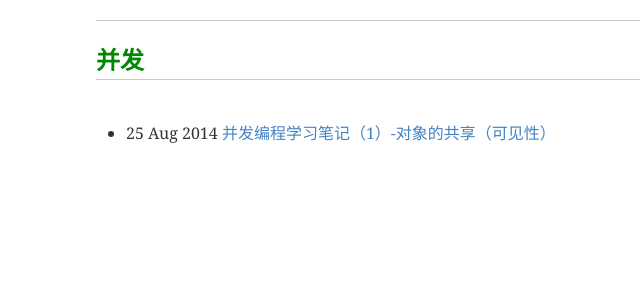
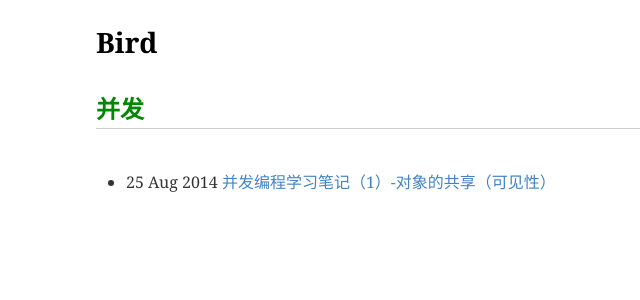
Before and after one commit to Qing-Shuang/Bird, a Jekyll site: the page built from index.html, in a window 1280 px wide. Shown: the top 300 px of the page, without its empty margins (194-834 px from the left). Built offline with Jekyll 4.4.1, drawn with Linux system fonts in a browser that asks for light colours.

Commit message:
Update index.html

```diff
--- a/index.html
+++ b/index.html
@@ -1,7 +1,8 @@
 ---
 layout: default
+title: Bird
 ---
-<h2>{{ page.title }}</h2>
+<h1>{{ page.title }}</h1>
 
 <div>
 <h2>并发</h2>
@@ -9,7 +10,7 @@ layout: default
 
 {% for post in site.tags.concurrency %}
 
-　　<li>{{ post.date | date_to_string }} <a href="{{ site.baseurl }}{{ post.url }}">{{ post.title }}</a></li>
+　　<li>{{ post.date | date_to_string }} <a href="{{ site.baseurl }}{{ post.url }}"> {{ post.title }}</a></li>
 
 {% endfor %}
 
```
